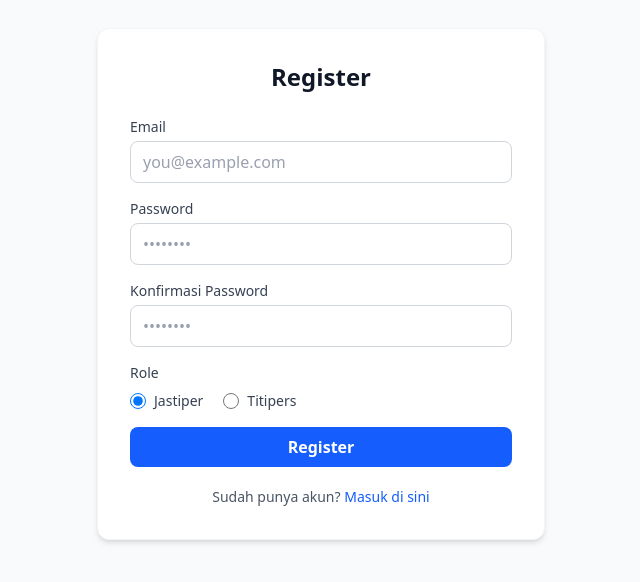
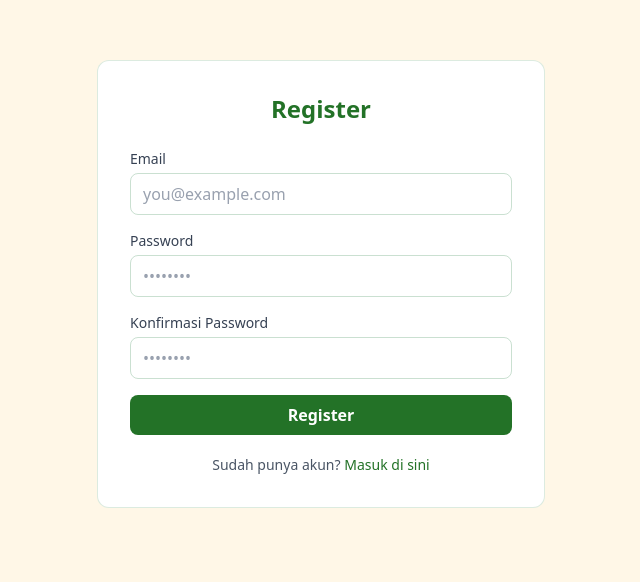
Before and after one commit to advprog-2026-B18-project/json-frontend, a Next.js app: page /register in a window 1280 px wide. Shown: the part 116-698 px from the top of the page, without its empty margins (319-959 px from the left). Built offline with nearby package versions, Linux system fonts and the light colour scheme.

Commit message:
refactor: remove titipers/jastiper option role and change UI color

```diff
--- a/src/app/login/page.tsx
+++ b/src/app/login/page.tsx
@@ -75,9 +75,9 @@ export default function LoginPage() {
   };
 
   return (
-    <main className="min-h-screen bg-gray-50 flex items-center justify-center px-4">
-      <div className="w-full max-w-md bg-white shadow-md rounded-xl border border-gray-100 p-8">
-        <h1 className="text-2xl font-bold text-gray-900 text-center">Login</h1>
+    <main className="min-h-screen bg-[#FFD786]/20 flex items-center justify-center px-4">
+      <div className="w-full max-w-md bg-white rounded-xl border border-[#519A66]/20 p-8">
+        <h1 className="text-2xl font-bold text-[#237227] text-center">Login</h1>
 
         <form className="mt-6 space-y-4" action={handleSubmit}>
           <div>
@@ -91,7 +91,7 @@ export default function LoginPage() {
               required
               value={email}
               onChange={(event) => setEmail(event.target.value)}
-              className="w-full rounded-lg border border-gray-300 px-3 py-2 text-gray-900 placeholder:text-gray-400 focus:outline-none focus:ring-2 focus:ring-blue-500"
+              className="w-full rounded-lg border border-[#519A66]/30 px-3 py-2 text-gray-900 placeholder:text-gray-400 focus:outline-none focus:ring-2 focus:ring-[#519A66]"
               placeholder="you@example.com"
             />
           </div>
@@ -107,7 +107,7 @@ export default function LoginPage() {
               required
               value={password}
               onChange={(event) => setPassword(event.target.value)}
-              className="w-full rounded-lg border border-gray-300 px-3 py-2 text-gray-900 placeholder:text-gray-400 focus:outline-none focus:ring-2 focus:ring-blue-500"
+              className="w-full rounded-lg border border-[#519A66]/30 px-3 py-2 text-gray-900 placeholder:text-gray-400 focus:outline-none focus:ring-2 focus:ring-[#519A66]"
               placeholder="••••••••"
             />
           </div>
@@ -121,15 +121,15 @@ export default function LoginPage() {
           <button
             type="submit"
             disabled={isSubmitting}
-            className="w-full rounded-lg bg-blue-600 px-4 py-2 text-white font-semibold hover:bg-blue-700 disabled:cursor-not-allowed disabled:opacity-70"
+            className="w-full rounded-lg bg-[#237227] px-4 py-2 text-white font-semibold hover:bg-[#519A66] focus:outline-none focus:ring-2 focus:ring-[#519A66] focus:ring-offset-2 disabled:cursor-not-allowed disabled:opacity-70"
           >
-            {isSubmitting ? 'Loading...' : 'Login'}
+            {isSubmitting ? 'Memuat...' : 'Login'}
           </button>
         </form>
 
         <p className="mt-5 text-sm text-center text-gray-600">
           Belum punya akun?{' '}
-          <Link href="/register" className="text-blue-600 hover:underline font-medium">
+          <Link href="/register" className="text-[#237227] hover:underline font-medium">
             Daftar di sini
           </Link>
         </p>
--- a/src/app/register/page.tsx
+++ b/src/app/register/page.tsx
@@ -32,7 +32,6 @@ export default function RegisterPage() {
   const [email, setEmail] = useState('');
   const [password, setPassword] = useState('');
   const [passwordConfirmation, setPasswordConfirmation] = useState('');
-  const [role, setRole] = useState<RegisterRole>('JASTIPER');
 
   const [passwordConfirmationError, setPasswordConfirmationError] = useState('');
   const [apiErrors, setApiErrors] = useState<string[]>([]);
@@ -60,8 +59,7 @@ export default function RegisterPage() {
     const submittedEmail = String(formData.get('email') ?? '');
     const submittedPassword = String(formData.get('password') ?? '');
     const submittedPasswordConfirmation = String(formData.get('password_confirmation') ?? '');
-    const submittedRoleRaw = String(formData.get('role') ?? role);
-    const submittedRole: RegisterRole = submittedRoleRaw === 'TITIPERS' ? 'TITIPERS' : 'JASTIPER';
+    const submittedRole: RegisterRole = 'TITIPERS';
 
     if (submittedPassword !== submittedPasswordConfirmation) {
       setPasswordConfirmationError('Password dan konfirmasi password harus sama.');
@@ -123,9 +121,9 @@ export default function RegisterPage() {
 
   return (
     <>
-      <main className="min-h-screen bg-gray-50 flex items-center justify-center px-4">
-        <div className="w-full max-w-md bg-white shadow-md rounded-xl border border-gray-100 p-8">
-          <h1 className="text-2xl font-bold text-gray-900 text-center">Register</h1>
+      <main className="min-h-screen bg-[#FFD786]/20 flex items-center justify-center px-4">
+        <div className="w-full max-w-md bg-white rounded-xl border border-[#519A66]/20 p-8">
+          <h1 className="text-2xl font-bold text-[#237227] text-center">Register</h1>
 
           <form className="mt-6 space-y-4" action={handleSubmit}>
             <div>
@@ -139,7 +137,7 @@ export default function RegisterPage() {
                 required
                 value={email}
                 onChange={(event) => setEmail(event.target.value)}
-                className="w-full rounded-lg border border-gray-300 px-3 py-2 text-gray-900 placeholder:text-gray-400 focus:outline-none focus:ring-2 focus:ring-blue-500"
+                className="w-full rounded-lg border border-[#519A66]/30 px-3 py-2 text-gray-900 placeholder:text-gray-400 focus:outline-none focus:ring-2 focus:ring-[#519A66]"
                 placeholder="you@example.com"
               />
             </div>
@@ -155,7 +153,7 @@ export default function RegisterPage() {
                 required
                 value={password}
                 onChange={(event) => setPassword(event.target.value)}
-                className="w-full rounded-lg border border-gray-300 px-3 py-2 text-gray-900 placeholder:text-gray-400 focus:outline-none focus:ring-2 focus:ring-blue-500"
+                className="w-full rounded-lg border border-[#519A66]/30 px-3 py-2 text-gray-900 placeholder:text-gray-400 focus:outline-none focus:ring-2 focus:ring-[#519A66]"
                 placeholder="••••••••"
               />
             </div>
@@ -176,7 +174,7 @@ export default function RegisterPage() {
                     setPasswordConfirmationError('');
                   }
                 }}
-                className="w-full rounded-lg border border-gray-300 px-3 py-2 text-gray-900 placeholder:text-gray-400 focus:outline-none focus:ring-2 focus:ring-blue-500"
+                className="w-full rounded-lg border border-[#519A66]/30 px-3 py-2 text-gray-900 placeholder:text-gray-400 focus:outline-none focus:ring-2 focus:ring-[#519A66]"
                 placeholder="••••••••"
               />
               {passwordConfirmationError && (
@@ -184,34 +182,6 @@ export default function RegisterPage() {
                   {passwordConfirmationError}
                 </p>
               )}
-            </div>
-
-            <div>
-              <p className="block text-sm font-medium text-gray-700 mb-2">Role</p>
-              <div className="flex items-center gap-5">
-                <label className="inline-flex items-center gap-2 text-sm text-gray-700">
-                  <input
-                    type="radio"
-                    name="role"
-                    value="JASTIPER"
-                    checked={role === 'JASTIPER'}
-                    onChange={() => setRole('JASTIPER')}
-                    className="h-4 w-4 border-gray-300 text-blue-600 focus:ring-blue-500"
-                  />
-                  Jastiper
-                </label>
-                <label className="inline-flex items-center gap-2 text-sm text-gray-700">
-                  <input
-                    type="radio"
-                    name="role"
-                    value="TITIPERS"
-                    checked={role === 'TITIPERS'}
-                    onChange={() => setRole('TITIPERS')}
-                    className="h-4 w-4 border-gray-300 text-blue-600 focus:ring-blue-500"
-                  />
-                  Titipers
-                </label>
-              </div>
             </div>
 
             {apiErrors.length > 0 && (
@@ -227,15 +197,15 @@ export default function RegisterPage() {
             <button
               type="submit"
               disabled={isSubmitting}
-              className="w-full rounded-lg bg-blue-600 px-4 py-2 text-white font-semibold hover:bg-blue-700 disabled:cursor-not-allowed disabled:opacity-70"
+              className="w-full rounded-lg bg-[#237227] px-4 py-2 text-white font-semibold hover:bg-[#519A66] focus:outline-none focus:ring-2 focus:ring-[#519A66] focus:ring-offset-2 disabled:cursor-not-allowed disabled:opacity-70"
             >
-              {isSubmitting ? 'Loading...' : 'Register'}
+              {isSubmitting ? 'Memuat...' : 'Register'}
             </button>
           </form>
 
           <p className="mt-5 text-sm text-center text-gray-600">
             Sudah punya akun?{' '}
-            <Link href="/login" className="text-blue-600 hover:underline font-medium">
+            <Link href="/login" className="text-[#237227] hover:underline font-medium">
               Masuk di sini
             </Link>
           </p>
```
